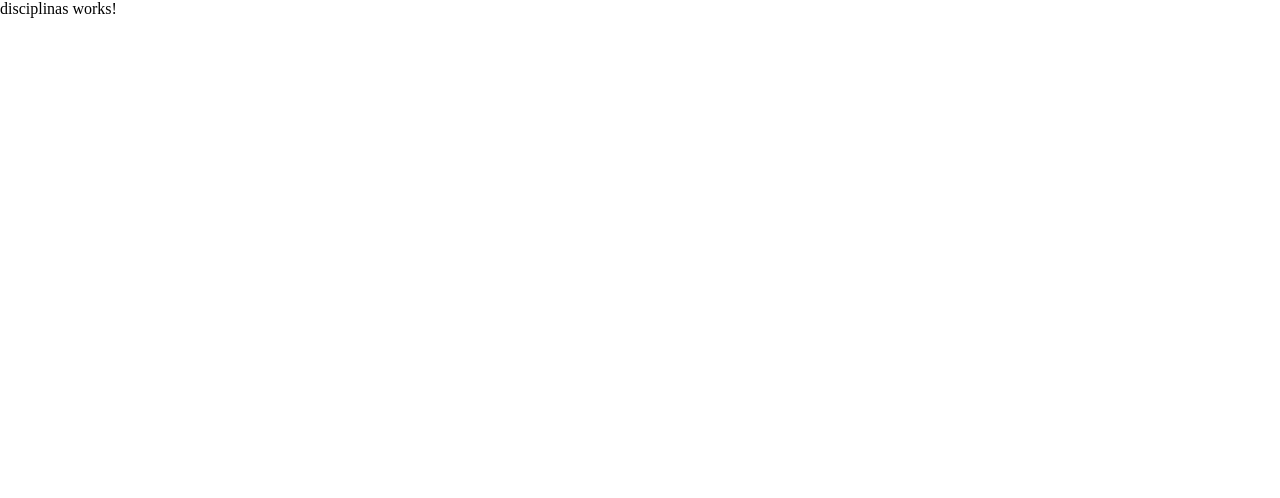
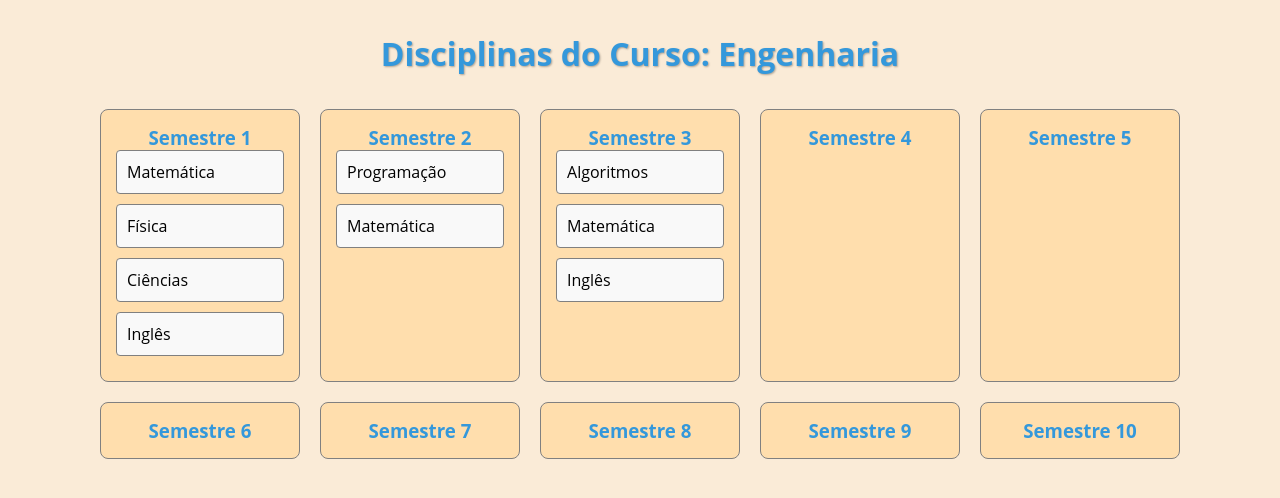
Before and after one commit to gustavobdambros/M2S07-08-FS-Education, an Angular app: page /disciplinas in a window 1280 px wide. Shown: the top 498 px of the page. Built offline with nearby package versions, Linux system fonts and the light colour scheme.

Commit message:
[M2S07] Ex. 06- Criação da tela de disciplinas

```diff
--- a/src/app/alunos/alunos.component.html
+++ b/src/app/alunos/alunos.component.html
@@ -29,7 +29,6 @@
         <td>{{ aluno.email }}</td>
         <td>{{ aluno.curso }}</td>
         <td class="actions">
-          <!-- Adicione a classe 'actions' aqui -->
           <button class="edit" (click)="editarAluno(aluno.id)">Editar</button>
           <button class="delete" (click)="deleteAluno(aluno.id)">
             Excluir
--- a/src/app/alunos/alunos.component.scss
+++ b/src/app/alunos/alunos.component.scss
@@ -80,8 +80,8 @@ $font-family: "Open Sans", sans-serif;
 
     .actions {
       button {
-        margin-right: 1rem; /* Aumentando o espaçamento entre os botões */
-        padding: 0.8rem 1.5rem; /* Ajustando o padding para melhorar o visual */
+        margin-right: 1rem;
+        padding: 0.8rem 1.5rem;
         border: none;
         border-radius: 6px;
         font-size: 0.9rem;
--- a/src/app/alunos/alunos.component.ts
+++ b/src/app/alunos/alunos.component.ts
@@ -65,7 +65,6 @@ export class AlunosComponent implements OnInit {
 
   searchAlunos(): void {
     if (!this.termoPesquisa.trim()) {
-      // Se o termo de pesquisa estiver vazio, retorna todos os alunos
       this.getAlunos();
     } else {
       this.alunos = this.alunos.filter(
@@ -77,10 +76,7 @@ export class AlunosComponent implements OnInit {
   }
 
   getAlunos(): void {
-    // Simulando uma requisição assíncrona, substitua pelo seu código real de busca de alunos
     setTimeout(() => {
-      // Aqui você faria a chamada real ao serviço ou API para buscar os alunos
-      // Por simplicidade, estamos apenas definindo os alunos novamente
       this.alunos = [
         {
           id: 1,
@@ -96,9 +92,8 @@ export class AlunosComponent implements OnInit {
           email: 'maria@example.com',
           curso: 'Administração',
         },
-        // Adicione mais alunos conforme necessário
       ];
-    }, 500); // Simula um pequeno delay de 500ms
+    }, 500);
   }
 
   deleteAluno(id: number): void {
@@ -111,7 +106,6 @@ export class AlunosComponent implements OnInit {
   }
 
   editarAluno(id: number): void {
-    // Navega para a rota de cadastro-aluno com o ID do aluno
     this.router.navigate(['/cadastro-aluno', id]);
   }
 }
--- a/src/app/cadastro-aluno/cadastro-aluno.component.html
+++ b/src/app/cadastro-aluno/cadastro-aluno.component.html
@@ -46,7 +46,6 @@
         <option value="Engenharia">Engenharia</option>
         <option value="Administração">Administração</option>
         <option value="Ciências da Computação">Ciências da Computação</option>
-        <!-- Adicione mais opções conforme necessário -->
       </select>
     </div>
 
--- a/src/app/cadastro-aluno/cadastro-aluno.component.scss
+++ b/src/app/cadastro-aluno/cadastro-aluno.component.scss
@@ -7,7 +7,6 @@ $text-color: #333;
 
 $font-family: "Open Sans", sans-serif;
 
-// Estilos para o componente cadastro-aluno
 .container {
   display: flex;
   flex-direction: column;
@@ -56,7 +55,7 @@ $font-family: "Open Sans", sans-serif;
       font-size: 1rem;
       color: $text-color;
       font-family: $font-family;
-      margin-bottom: 0.5rem; /* Espaço entre inputs */
+      margin-bottom: 0.5rem;
 
       &:focus {
         border-color: $primary-color;
--- a/src/app/disciplinas/disciplinas.component.html
+++ b/src/app/disciplinas/disciplinas.component.html
@@ -1 +1,18 @@
-<p>disciplinas works!</p>
+<div class="container">
+  <h2>Disciplinas do Curso: {{ curso }}</h2>
+
+  <div class="semesters">
+    <div
+      class="semester"
+      *ngFor="let semestre of [1, 2, 3, 4, 5, 6, 7, 8, 9, 10]"
+    >
+      <h3>Semestre {{ semestre }}</h3>
+      <div
+        *ngFor="let disciplina of getDisciplinasPorSemestre(semestre)"
+        class="discipline"
+      >
+        {{ disciplina.nome }}
+      </div>
+    </div>
+  </div>
+</div>
--- a/src/app/disciplinas/disciplinas.component.scss
+++ b/src/app/disciplinas/disciplinas.component.scss
@@ -0,0 +1,57 @@
+$primary-color: #3498db;
+$background-color: #faebd7;
+$container-background-color: #ffdead;
+$text-color: #333;
+$input-border-color: #ccc;
+$font-family: "Open Sans", sans-serif;
+
+.container {
+  display: flex;
+  flex-direction: column;
+  align-items: center;
+  padding: 2rem;
+  background-color: $background-color;
+  font-family: $font-family;
+  min-height: 100vh;
+
+  h2 {
+    color: $primary-color;
+    font-size: 2rem;
+    margin-bottom: 1.5rem;
+    text-shadow: 1px 1px 2px rgba(0, 0, 0, 0.3);
+  }
+
+  .semesters {
+    display: flex;
+    flex-wrap: wrap;
+    justify-content: center;
+    width: 100%;
+  }
+
+  .semester {
+    display: flex;
+    flex-direction: column;
+    align-items: center;
+    margin: 10px;
+    border: 1px solid #ddd;
+    border-radius: 8px;
+    padding: 15px;
+    background-color: $container-background-color;
+    width: 200px;
+    border: 1px solid gray;
+
+    h3 {
+      margin-top: 0;
+      color: $primary-color;
+    }
+
+    .discipline {
+      padding: 10px;
+      background: #f9f9f9;
+      border: 1px solid gray;
+      border-radius: 4px;
+      margin-bottom: 10px;
+      width: 100%;
+    }
+  }
+}
--- a/src/app/disciplinas/disciplinas.component.ts
+++ b/src/app/disciplinas/disciplinas.component.ts
@@ -1,12 +1,30 @@
+import { CommonModule } from '@angular/common';
 import { Component } from '@angular/core';
 
 @Component({
   selector: 'app-disciplinas',
   standalone: true,
-  imports: [],
+  imports: [CommonModule],
   templateUrl: './disciplinas.component.html',
-  styleUrl: './disciplinas.component.scss'
+  styleUrls: ['./disciplinas.component.scss'],
 })
 export class DisciplinasComponent {
+  curso: string = 'Engenharia';
+  disciplinas = [
+    { nome: 'Matemática', semestre: 1 },
+    { nome: 'Física', semestre: 1 },
+    { nome: 'Programação', semestre: 2 },
+    { nome: 'Algoritmos', semestre: 3 },
+    { nome: 'Matemática', semestre: 2 },
+    { nome: 'Ciências', semestre: 1 },
+    { nome: 'Matemática', semestre: 3 },
+    { nome: 'Inglês', semestre: 1 },
+    { nome: 'Inglês', semestre: 3 },
+  ];
 
+  getDisciplinasPorSemestre(semestre: number) {
+    return this.disciplinas.filter(
+      (disciplina) => disciplina.semestre === semestre
+    );
+  }
 }
```
Also changed, not shown: src/app/login/login.component.scss (+0 -12 lines).
